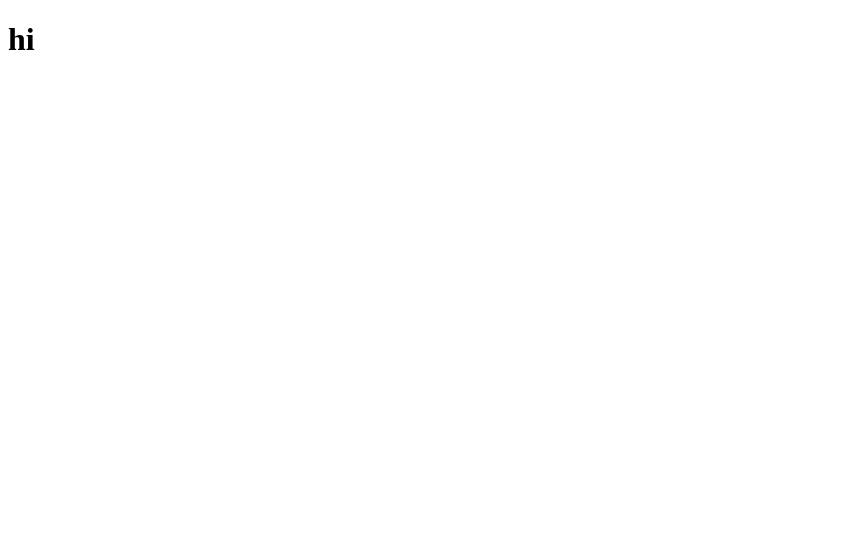
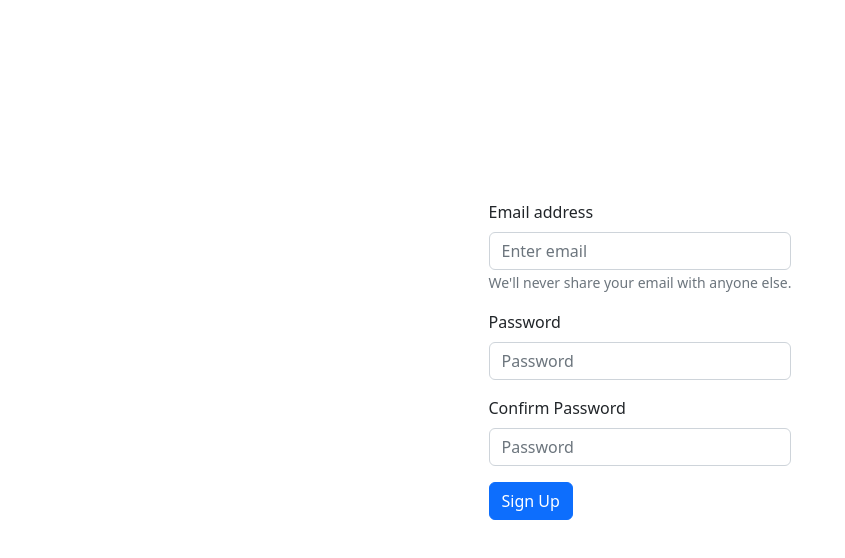
Before and after one commit to Ritik-122/expensetracker, a React (Create React App) app: page / in a window 1280 px wide. Shown: the top 558 px of the page, without its empty margins (0-845 px from the left). Built offline with nearby package versions, Linux system fonts and the light colour scheme.

Commit message:
"signup added"

```diff
--- a/package.json
+++ b/package.json
@@ -6,7 +6,9 @@
     "@testing-library/jest-dom": "^5.16.5",
     "@testing-library/react": "^13.4.0",
     "@testing-library/user-event": "^13.5.0",
+    "bootstrap": "^5.2.3",
     "react": "^18.2.0",
+    "react-bootstrap": "^2.7.2",
     "react-dom": "^18.2.0",
     "react-scripts": "5.0.1",
     "web-vitals": "^2.1.4"
--- a/src/App.js
+++ b/src/App.js
@@ -1,6 +1,7 @@
+import Form from './LoginSign/Login'
 function App() {
   return (
-<h1>hi</h1>
+<Form/>
   );
 }
 
--- /dev/null
+++ b/src/Card/Card.js
@@ -0,0 +1,10 @@
+import React from 'react'
+import classes from '../Card/Card.module.css'
+
+export default function Card(props) {
+  return (
+    <div className={classes.content}>
+        {props.children}
+    </div>
+  )
+}
--- /dev/null
+++ b/src/Card/Card.module.css
@@ -0,0 +1,7 @@
+.content{
+    display: flex;
+    justify-content: center;
+    margin-top: 200px;
+
+
+}
--- /dev/null
+++ b/src/LoginSign/Login.js
@@ -0,0 +1,87 @@
+import React, { useRef } from "react";
+import Button from "react-bootstrap/Button";
+import Form from "react-bootstrap/Form";
+import Card from "../Card/Card";
+
+export default function Login() {
+  const email = useRef("");
+  const password = useRef("");
+  const cnfpassword = useRef("");
+
+  const handleSubmit = async (e) => {
+    e.preventDefault();
+    const emailValue = email.current.value;
+    const passwordValue = password.current.value;
+    const cnfpasswordValue = cnfpassword.current.value;
+    if (passwordValue !== cnfpasswordValue) {
+      alert("Password doesn't match");
+    } else {
+      const res = await fetch(
+        "https://identitytoolkit.googleapis.com/v1/accounts:signUp?key=AIzaSyBidV1BXfH0QkFRbCo9RYeo2zXEHNTZVWg",
+        {
+          method: "POST",
+          body: JSON.stringify({
+            email: emailValue,
+            password: passwordValue,
+            returnSecureToken: true,
+          }),
+          mode: "cors",
+          headers: { "Content-Type": "application/json" },
+        }
+      );
+      if (!res.ok) {
+        const d = await res.json();
+        alert(d.error.message);
+      }
+      if (res.ok) {
+        const data = await res.json();
+        console.log("User registered");
+      }
+    }
+    email.current.value = "";
+    password.current.value = "";
+    cnfpassword.current.value = "";
+  };
+  return (
+    <>
+      <Card>
+        <Form onSubmit={handleSubmit}>
+          <Form.Group className="mb-3" controlId="formBasicEmail">
+            <Form.Label>Email address</Form.Label>
+            <Form.Control
+              type="email"
+              placeholder="Enter email"
+              ref={email}
+              required
+            />
+            <Form.Text className="text-muted">
+              We'll never share your email with anyone else.
+            </Form.Text>
+          </Form.Group>
+
+          <Form.Group className="mb-3" controlId="formBasicPassword">
+            <Form.Label>Password</Form.Label>
+            <Form.Control
+              type="password"
+              placeholder="Password"
+              ref={password}
+              required
+            />
+          </Form.Group>
+          <Form.Group className="mb-3" controlId="formBasicPassword">
+            <Form.Label>Confirm Password</Form.Label>
+            <Form.Control
+              type="password"
+              placeholder="Password"
+              ref={cnfpassword}
+              required
+            />
+          </Form.Group>
+          <Button variant="primary" type="submit">
+            Sign Up
+          </Button>
+        </Form>
+      </Card>
+    </>
+  );
+}
--- a/src/index.js
+++ b/src/index.js
@@ -1,8 +1,8 @@
 import React from 'react';
 import ReactDOM from 'react-dom/client';
-
+import "../node_modules/react-bootstrap/dist/react-bootstrap";
+import "bootstrap/dist/css/bootstrap.min.css";
 import App from './App';
-
 
 const root = ReactDOM.createRoot(document.getElementById('root'));
 root.render(
```
Also changed, not shown: 1 other file (tests, documents, lock files or other folders).
